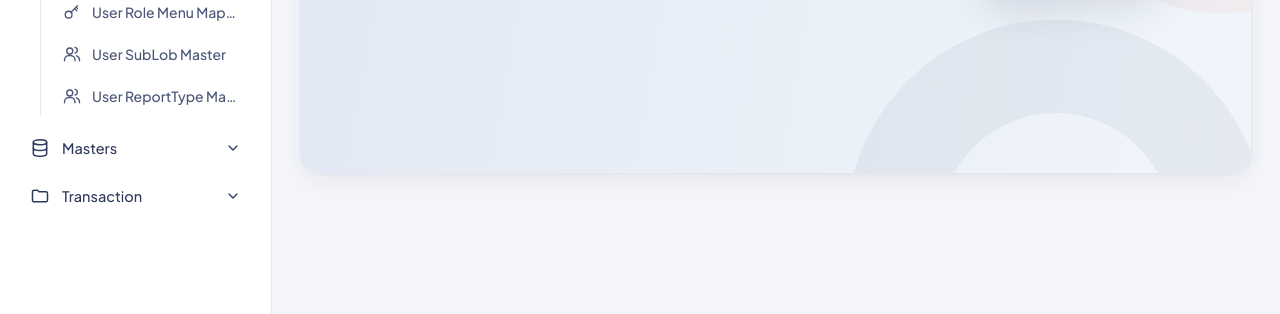
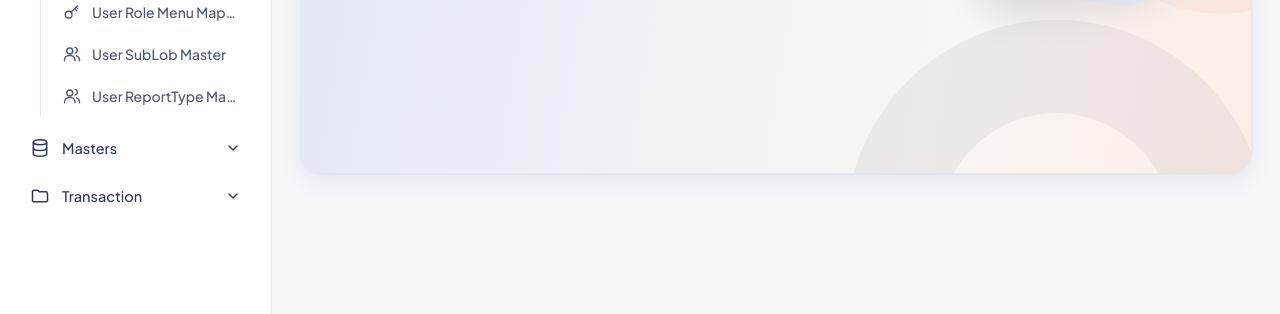
Before and after one commit to Shivam23188/Portfolio-Website, a plain HTML site: page prototypes/tpa-workspace.html in a window 1280 px wide. Shown: the part 486-800 px from the top of the page. Drawn offline with Linux system fonts and the light colour scheme.

Commit message:
Restore the cool-to-warm gradient on the TPA Workspace welcome card
Co-Authored-By: Claude Opus 5.5 <noreply@anthropic.com>
Claude-Session: https://claude.ai/code/session_01UvUFWXcqqewR5NTMiHKZv1

```diff
--- a/assets/css/tpa-workspace.css
+++ b/assets/css/tpa-workspace.css
@@ -273,8 +273,8 @@ h1, h2 { margin: 0; }
   align-items: center;
   gap: 40px;
   padding: 56px 64px;
-  /* Soft light-blue wash, slightly deeper on the left */
-  background: linear-gradient(100deg, #e1e8f3 0%, #eaf0f8 55%, #f1f5fb 100%);
+  /* Cool blue-grey on the left fading to a warm peach glow on the right */
+  background: linear-gradient(100deg, #e2e7ef 0%, #eef1f6 38%, #f7f5f3 68%, #fbeee7 100%);
   border: 1px solid var(--tpa-line);
   border-radius: 20px;
   box-shadow: 0 1px 2px rgba(30, 42, 74, 0.04), 0 8px 24px rgba(30, 42, 74, 0.06);
```
